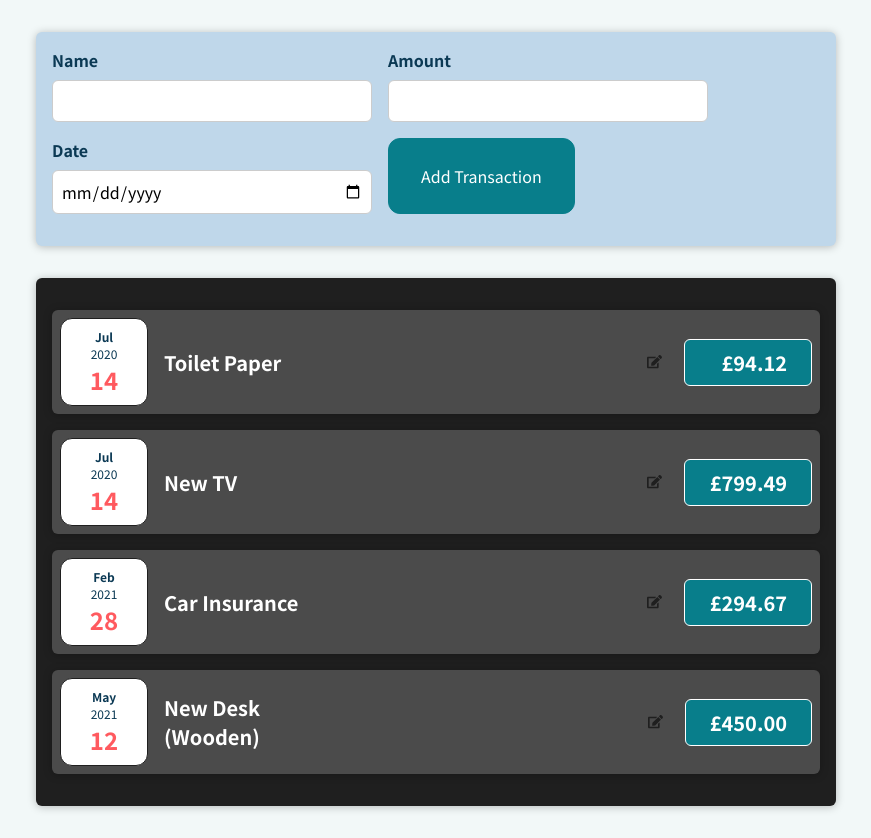
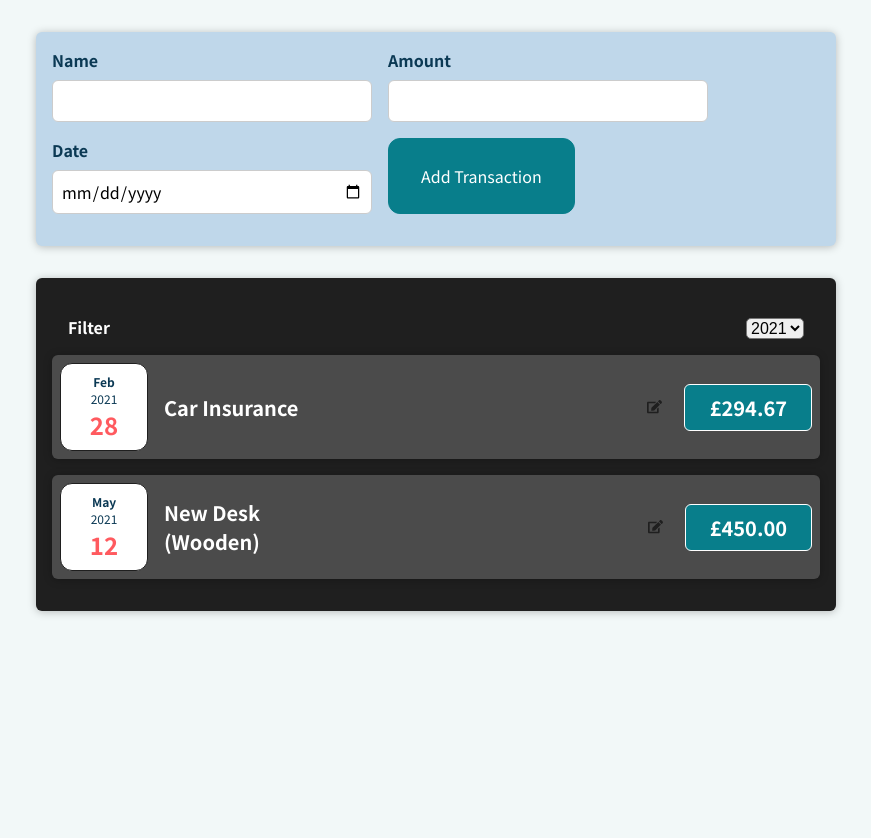
Before and after one commit to markpricetri/transactions_project, a React (Create React App) app: page / in a window 1280 px wide. Shown: the whole page, without its empty margins (204-1075 px from the left). After the commit the page ends 800 px from the top, so only its background shows below. Built offline with nearby package versions, Linux system fonts and the light colour scheme.

Commit message:
year filter feature

```diff
--- a/src/components/transactions/Transactions.js
+++ b/src/components/transactions/Transactions.js
@@ -1,14 +1,31 @@
 import React, { useState } from "react";
 
-import TransactionItem from "./TransactionItem"
+import TransactionItem from "./TransactionItem";
 import NewTransaction from "./new_transaction/NewTransaction";
-import Card from "../UI/Card"
-import "./Transactions.scss"
+import YearFilter from "./YearFilter";
+import Card from "../UI/Card";
+import "./Transactions.scss";
+import getYear from "../../utils/get_year"
 
 const data = require("../../transactionData");
 
 const Transactions = () => {
   const [transactions, setTransactions] = useState(data.transactions);
+
+  const [filter, setFilter] = useState(2021)
+
+  const applyFilter = (year) => {
+    setFilter(year);
+  };
+
+  const filteredTransactions = transactions.filter((transaction) => getYear(transaction.date) == filter);
+
+  const resetTransactions = () => {
+    console.log(data.transactions)
+    setTransactions((prevState) => {
+      return [...prevState, data.transactions]
+    });
+  };
 
   const addTransactionHandler = (transaction) => {
     setTransactions((prevTransactions) => {
@@ -16,12 +33,12 @@ const Transactions = () => {
     });
   };
 
-
   return (
     <React.Fragment>
       <NewTransaction onAddTransaction={addTransactionHandler} />
       <Card className="expenses">
-        {transactions.map((transaction) => {
+        <YearFilter onYearFilter={applyFilter} reset={resetTransactions}/>
+        {filteredTransactions.map((transaction) => {
           return (
             <TransactionItem
               key={transaction.id}
--- /dev/null
+++ b/src/components/transactions/YearFilter.js
@@ -0,0 +1,32 @@
+import React, {useState} from 'react';
+import './YearFilter.scss';
+
+const YearFilter = (props) => {
+  const handleSubmit = (e) => {
+    console.log(e.target);
+
+  };
+
+  const handleChange = (e) => {
+    props.onYearFilter(e.target.value);
+  };
+  return (
+    <React.Fragment>
+      <div className="filter-div">
+        <div className="filter-title">
+          <h4>Filter</h4>
+        </div>
+        <form className="drop-down" onSubmit={handleSubmit}>
+          <select type="text" id="year" name="year" onChange={handleChange}>
+            <option value="2021">2021</option>
+            <option value="2020">2020</option>
+            <option value="2019">2019</option>
+            <option value="2018">2018</option>
+          </select>
+        </form>
+      </div>
+    </React.Fragment>
+  );
+};
+
+export default YearFilter;
--- /dev/null
+++ b/src/components/transactions/YearFilter.scss
@@ -0,0 +1,23 @@
+.filter-div {
+  display: flex;
+  justify-content: space-between;
+  align-items: flex-end;
+}
+
+.filter-title {
+  height: 45px;
+  margin: 0 1rem;
+}
+
+.filter-title h4 {
+  color: var(--color-text-main);
+}
+
+.drop-down {
+  margin: 0 1rem;
+}
+
+.drop-down select {
+  border-radius: 5px;
+  font-size: 1rem;
+}
--- /dev/null
+++ b/src/utils/get_year.js
@@ -0,0 +1,7 @@
+// takes a ISO date string ("YYYY-MM-DD") returns just the year
+const getYear = (date) => {
+  const year_string = new Date(date).toISOString().slice(0, 4);
+  return parseInt(year_string);
+};
+
+export default getYear;
```
Also changed, not shown: 1 other file (tests, documents, lock files or other folders).
